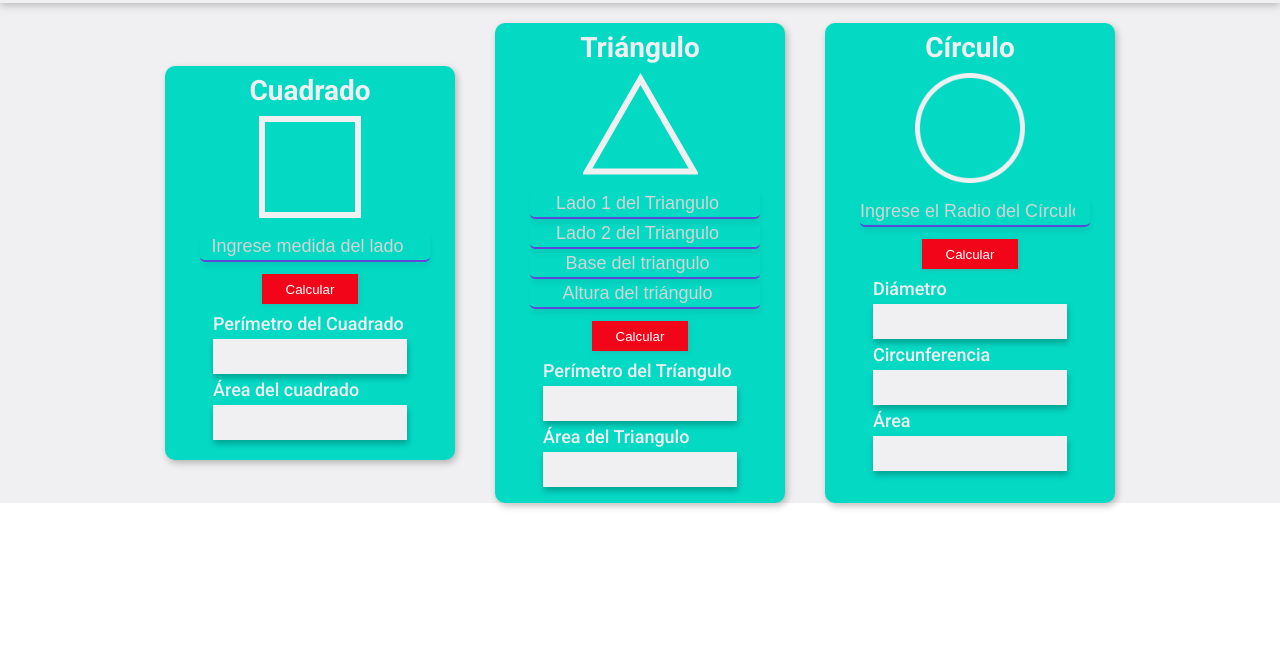
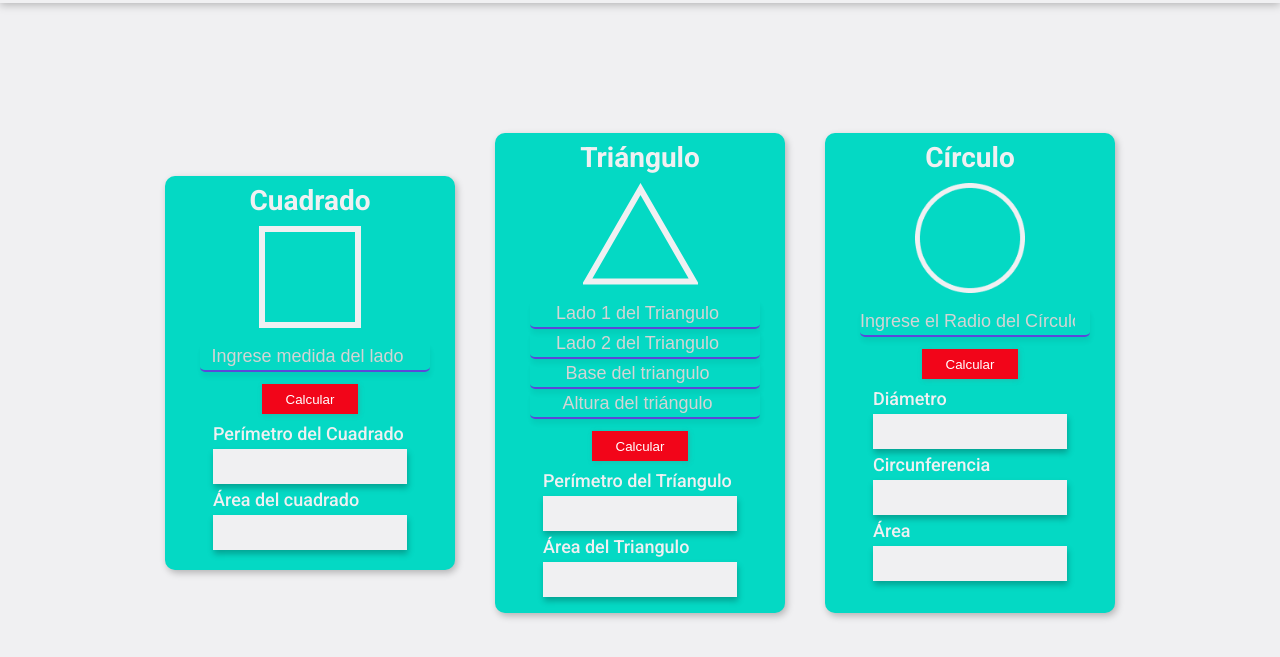
Before and after one commit to ErikJhonatan/JavaScript-Platzi, a plain HTML site: page index.html in a window 1280 px wide. Shown: the part 87-744 px from the top of the page. Drawn offline with Linux system fonts and the light colour scheme.

Commit message:
style: adjust desktop main height

```diff
--- a/desktop.css
+++ b/desktop.css
@@ -3,7 +3,7 @@ main {
     display: flex;
     justify-content: center;
     width: 100%;
-    height: auto;
+    height: 90vh;
     flex-direction: row;
     flex-wrap: wrap;
 }
```
